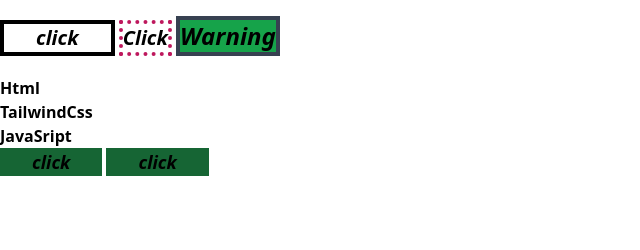
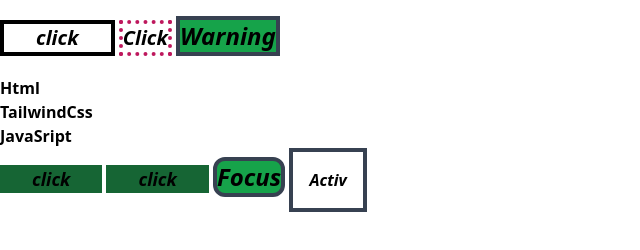
Before and after one commit to omidafifi/tailwind-practice-V3, a website: page 16- Interactivity/index.html in a window 1280 px wide. Shown: the whole page, without its empty margins (0-640 px from the left). Drawn offline with nearby package versions, Linux system fonts and the light colour scheme.

Commit message:
Activ Modifier

```diff
--- a/16- Interactivity/index.html
+++ b/16- Interactivity/index.html
@@ -26,6 +26,10 @@
             <!-- Focus Modifier -->
             <button class="font-bold text-lg italic bg-green-800 w-fit px-8 text-center focus:border-4 focus:border-red-50">click</button>
             <button class="font-bold text-lg italic bg-green-800 w-fit px-8 text-center focus:border-4 focus:border-red-50">click</button>
+            <button class="text-2xl font-bold italic boreder bg-green-600 border-4 border-gray-700 rounded-xl focus:border-2 focus:border-red-800">Focus</button>
 
+            <!-- Activ Modifier -->
+            <button class="border-4 border-gray-700 w-fit italic font-semibold p-4 active:font-bold active:bg-red-500">Activ</button>
+              <!-- Wichtiger Punk , dass du nicht vergessen solltest==>  Padding adds internal spacing between the content and the border -->
 </body>
 </html>
```
